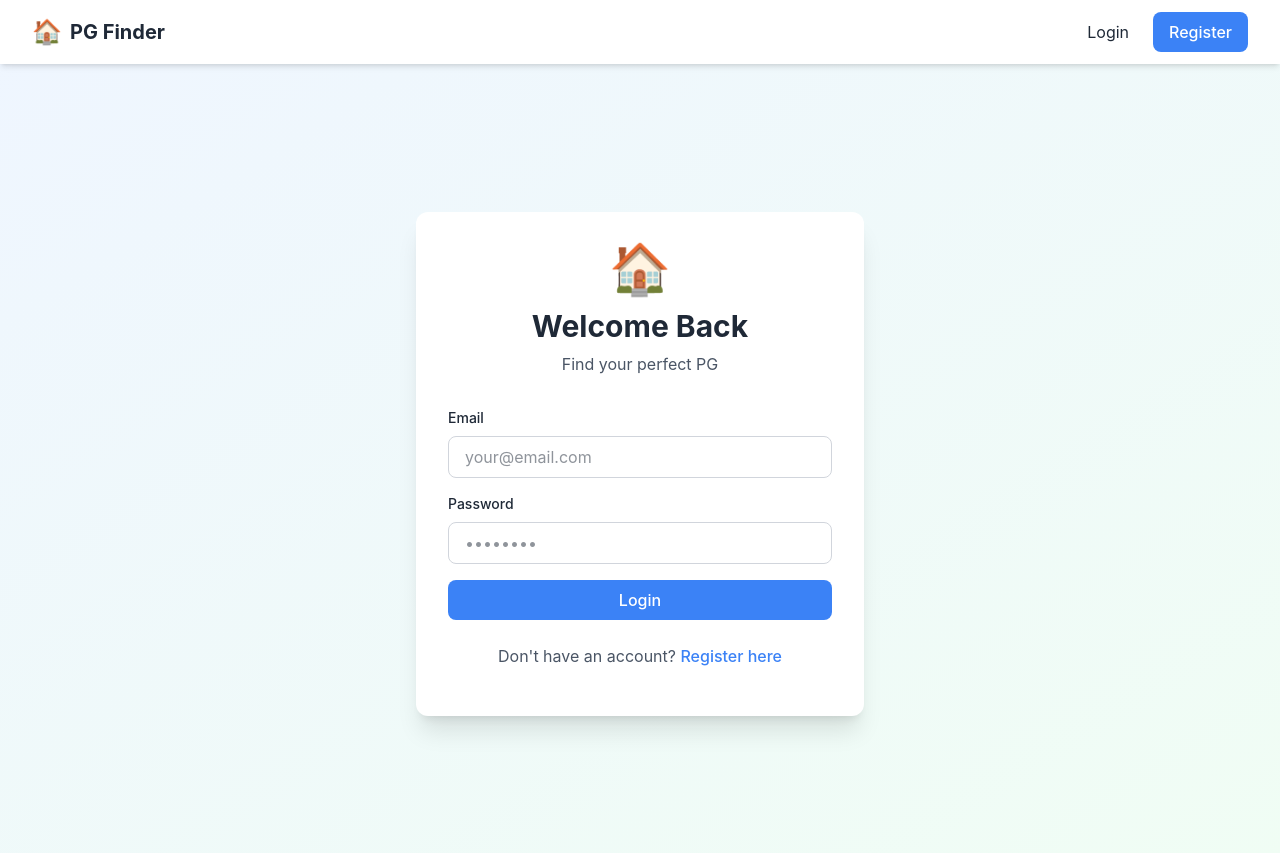
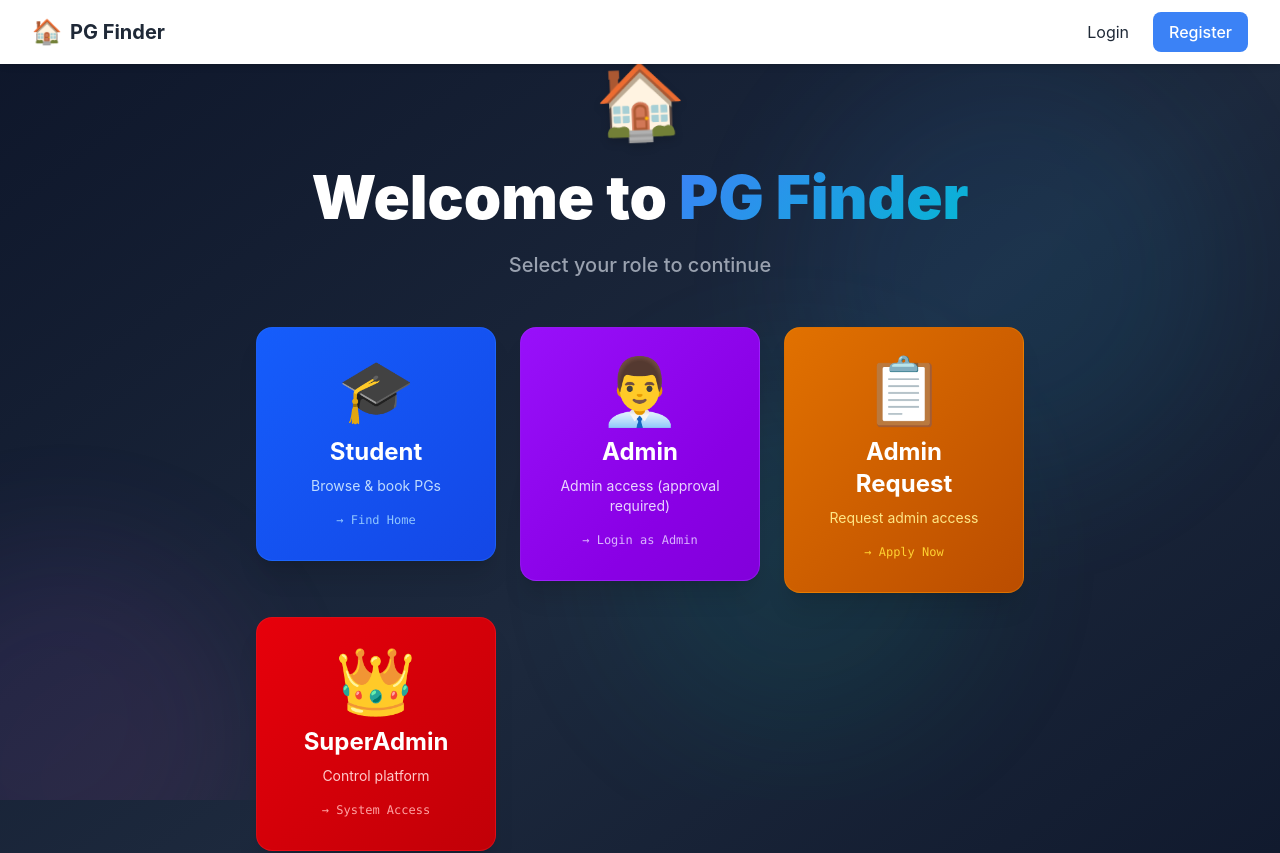
Before and after one commit to Soumay0/pg-finder, a React (Vite) app: page /login in a window 1280 px wide. Shown: the top 853 px of the page. Built offline with nearby package versions, Linux system fonts and the light colour scheme; no server answers.

Commit message:
Commit 5: Update LoginPage - Change owner label to admin with approval requirement

```diff
--- a/src/pages/LoginPage.tsx
+++ b/src/pages/LoginPage.tsx
@@ -1,117 +1,233 @@
-import React, { useState } from 'react';
+import React from 'react';
 import { useNavigate, Link } from 'react-router-dom';
 import { motion } from 'framer-motion';
 import { Button } from '../components/Button';
-import { useAuth } from '../hooks/useAuth';
 
 export const LoginPage: React.FC = () => {
-  const [email, setEmail] = useState('');
-  const [password, setPassword] = useState('');
-  const [error, setError] = useState('');
-  const [loading, setLoading] = useState(false);
-  const { login } = useAuth();
   const navigate = useNavigate();
 
   const containerVariants = {
-    hidden: { opacity: 0, y: 20 },
+    hidden: { opacity: 0, y: 40 },
     visible: {
       opacity: 1,
+      y: 0,
+      transition: { duration: 0.7, ease: [0.34, 1.56, 0.64, 1] },
+    },
+  };
+
+  const itemVariants = {
+    hidden: { opacity: 0, scale: 0.8, y: 20 },
+    visible: {
+      opacity: 1,
+      scale: 1,
       y: 0,
       transition: { duration: 0.5 },
     },
   };
 
-  const handleSubmit = async (e: React.FormEvent) => {
-    e.preventDefault();
-    setError('');
-    setLoading(true);
-
-    try {
-      await login(email, password);
-      navigate('/dashboard/student');
-    } catch (err) {
-      setError('Invalid email or password');
-    } finally {
-      setLoading(false);
-    }
+  const containerChildVariants = {
+    hidden: { opacity: 0 },
+    visible: {
+      opacity: 1,
+      transition: {
+        staggerChildren: 0.15,
+        delayChildren: 0.3,
+      },
+    },
   };
 
   return (
-    <div className="min-h-screen bg-gradient-to-br from-blue-50 to-green-50 flex items-center justify-center px-4">
+    <div className="min-h-screen bg-gradient-to-br from-slate-900 via-slate-800 to-slate-900 flex items-center justify-center px-4 relative overflow-hidden">
+      {/* Animated Background Elements */}
+      <div className="fixed inset-0 pointer-events-none overflow-hidden">
+        <motion.div
+          animate={{ scale: [1, 1.2, 1], opacity: [0.05, 0.15, 0.05] }}
+          transition={{ duration: 8, repeat: Infinity }}
+          className="absolute top-20 right-20 w-96 h-96 rounded-full blur-3xl"
+          style={{ background: 'linear-gradient(135deg, #3b82f6 0%, #06b6d4 100%)' }}
+        />
+        <motion.div
+          animate={{ scale: [1.1, 1, 1.1], opacity: [0.05, 0.1, 0.05] }}
+          transition={{ duration: 10, repeat: Infinity, delay: 1 }}
+          className="absolute -bottom-32 -left-32 w-96 h-96 rounded-full blur-3xl"
+          style={{ background: 'linear-gradient(135deg, #8b5cf6 0%, #ec4899 100%)' }}
+        />
+        <motion.div
+          animate={{ scale: [1, 1.15, 1], opacity: [0.05, 0.1, 0.05] }}
+          transition={{ duration: 9, repeat: Infinity, delay: 2 }}
+          className="absolute top-1/2 left-1/2 w-80 h-80 rounded-full blur-3xl"
+          style={{ background: 'linear-gradient(135deg, #06b6d4 0%, #10b981 100%)' }}
+        />
+      </div>
+
       <motion.div
         variants={containerVariants}
         initial="hidden"
         animate="visible"
-        className="bg-white rounded-xl shadow-xl p-8 w-full max-w-md"
+        className="w-full max-w-3xl relative z-10"
       >
         {/* Header */}
-        <div className="text-center mb-8">
+        <motion.div
+          variants={itemVariants}
+          className="text-center mb-12"
+        >
           <motion.div
-            animate={{ scale: [1, 1.1, 1] }}
-            transition={{ duration: 2, repeat: Infinity }}
-            className="text-5xl mb-4"
+            animate={{
+              scale: [1, 1.1, 1],
+              rotate: [0, 10, -10, 0]
+            }}
+            transition={{ duration: 3, repeat: Infinity }}
+            className="text-7xl mb-6 drop-shadow-lg"
           >
             🏠
           </motion.div>
-          <h1 className="text-3xl font-bold text-dark mb-2">Welcome Back</h1>
-          <p className="text-gray-600">Find your perfect PG</p>
-        </div>
 
-        {/* Form */}
-        <form onSubmit={handleSubmit} className="space-y-4">
-          {error && (
-            <motion.div
-              initial={{ opacity: 0, y: -10 }}
-              animate={{ opacity: 1, y: 0 }}
-              className="bg-red-50 border border-red-200 text-red-700 px-4 py-3 rounded-lg"
+          <h1 className="text-5xl md:text-6xl font-black text-white mb-4 leading-tight">
+            Welcome to <span className="text-transparent bg-clip-text" style={{ backgroundImage: 'linear-gradient(135deg, #3b82f6 0%, #06b6d4 100%)' }}>PG Finder</span>
+          </h1>
+          <p className="text-xl text-gray-400 font-medium">Select your role to continue</p>
+        </motion.div>
+
+        {/* Login Options Grid */}
+        <motion.div
+          variants={containerChildVariants}
+          initial="hidden"
+          animate="visible"
+          className="grid grid-cols-1 md:grid-cols-3 gap-6 mb-8"
+        >
+          {/* Student Login */}
+          <motion.div
+            variants={itemVariants}
+            whileHover={{ scale: 1.05, y: -10 }}
+            className="group"
+          >
+            <button
+              onClick={() => navigate('/login/student')}
+              className="w-full bg-gradient-to-br from-blue-600 to-blue-700 hover:from-blue-700 hover:to-blue-800 rounded-2xl p-8 text-white shadow-xl hover:shadow-2xl transition-all duration-300 border border-blue-500/30"
             >
-              {error}
-            </motion.div>
-          )}
+              <motion.div
+                animate={{ scale: [1, 1.1, 1] }}
+                transition={{ duration: 2, repeat: Infinity }}
+                className="text-6xl mb-4"
+              >
+                🎓
+              </motion.div>
+              <h2 className="text-2xl font-bold mb-2">Student</h2>
+              <p className="text-blue-200 text-sm">Browse & book PGs</p>
+              <div className="mt-4 flex items-center justify-center">
+                <span className="text-xs text-blue-300 font-mono">→ Find Home</span>
+              </div>
+            </button>
+          </motion.div>
 
-          <div>
-            <label className="label">Email</label>
-            <input
-              type="email"
-              value={email}
-              onChange={(e) => setEmail(e.target.value)}
-              className="input-field"
-              placeholder="your@email.com"
-              required
-            />
-          </div>
+          {/* Owner Login */}
+          <motion.div
+            variants={itemVariants}
+            whileHover={{ scale: 1.05, y: -10 }}
+            className="group"
+          >
+            <button
+              onClick={() => navigate('/login/owner')}
+              className="w-full bg-gradient-to-br from-purple-600 to-purple-700 hover:from-purple-700 hover:to-purple-800 rounded-2xl p-8 text-white shadow-xl hover:shadow-2xl transition-all duration-300 border border-purple-500/30"
+            >
+              <motion.div
+                animate={{ scale: [1, 1.1, 1] }}
+                transition={{ duration: 2.2, repeat: Infinity }}
+                className="text-6xl mb-4"
+              >
+                👨‍💼
+              </motion.div>
+              <h2 className="text-2xl font-bold mb-2">Admin</h2>
+              <p className="text-purple-200 text-sm">Admin access (approval required)</p>
+              <div className="mt-4 flex items-center justify-center">
+                <span className="text-xs text-purple-300 font-mono">→ Login as Admin</span>
+              </div>
+            </button>
+          </motion.div>
 
-          <div>
-            <label className="label">Password</label>
-            <input
-              type="password"
-              value={password}
-              onChange={(e) => setPassword(e.target.value)}
-              className="input-field"
-              placeholder="••••••••"
-              required
-            />
-          </div>
+          {/* Admin Request */}
+          <motion.div
+            variants={itemVariants}
+            whileHover={{ scale: 1.05, y: -10 }}
+            className="group"
+          >
+            <button
+              onClick={() => navigate('/admin/request')}
+              className="w-full bg-gradient-to-br from-amber-600 to-amber-700 hover:from-amber-700 hover:to-amber-800 rounded-2xl p-8 text-white shadow-xl hover:shadow-2xl transition-all duration-300 border border-amber-500/30"
+            >
+              <motion.div
+                animate={{ scale: [1, 1.1, 1] }}
+                transition={{ duration: 2.3, repeat: Infinity }}
+                className="text-6xl mb-4"
+              >
+                📋
+              </motion.div>
+              <h2 className="text-2xl font-bold mb-2">Admin Request</h2>
+              <p className="text-amber-200 text-sm">Request admin access</p>
+              <div className="mt-4 flex items-center justify-center">
+                <span className="text-xs text-amber-300 font-mono">→ Apply Now</span>
+              </div>
+            </button>
+          </motion.div>
+          <motion.div
+            variants={itemVariants}
+            whileHover={{ scale: 1.05, y: -10 }}
+            className="group"
+          >
+            <button
+              onClick={() => navigate('/login/superadmin')}
+              className="w-full bg-gradient-to-br from-red-600 to-red-700 hover:from-red-700 hover:to-red-800 rounded-2xl p-8 text-white shadow-xl hover:shadow-2xl transition-all duration-300 border border-red-500/30"
+            >
+              <motion.div
+                animate={{ scale: [1, 1.1, 1] }}
+                transition={{ duration: 2.4, repeat: Infinity }}
+                className="text-6xl mb-4"
+              >
+                👑
+              </motion.div>
+              <h2 className="text-2xl font-bold mb-2">SuperAdmin</h2>
+              <p className="text-red-200 text-sm">Control platform</p>
+              <div className="mt-4 flex items-center justify-center">
+                <span className="text-xs text-red-300 font-mono">→ System Access</span>
+              </div>
+            </button>
+          </motion.div>
+        </motion.div>
 
-          <Button
-            type="submit"
-            variant="primary"
-            fullWidth
-            disabled={loading}
-          >
-            {loading ? 'Logging in...' : 'Login'}
-          </Button>
-        </form>
+        {/* Divider */}
+        <motion.div
+          variants={itemVariants}
+          className="flex items-center gap-4 my-8"
+        >
+          <div className="flex-1 h-px bg-gradient-to-r from-transparent via-gray-700 to-transparent" />
+          <span className="text-gray-400 text-sm font-medium">or</span>
+          <div className="flex-1 h-px bg-gradient-to-r from-transparent via-gray-700 to-transparent" />
+        </motion.div>
 
         {/* Footer */}
-        <div className="mt-6 text-center">
-          <p className="text-gray-600 mb-4">
+        <motion.div
+          variants={itemVariants}
+          className="text-center space-y-4"
+        >
+          <p className="text-gray-400 font-medium">
             Don't have an account?{' '}
-            <Link to="/register" className="text-primary font-medium hover:underline">
-              Register here
+            <Link to="/register">
+              <motion.span
+                whileHover={{ scale: 1.1 }}
+                className="text-white font-bold hover:text-blue-400 transition-colors"
+              >
+                Create one now →
+              </motion.span>
             </Link>
           </p>
-        </div>
+          <Button
+            variant="outline"
+            onClick={() => navigate('/')}
+            className="text-gray-300 border-gray-500 hover:border-gray-400 hover:text-white"
+          >
+            ← Back to Home
+          </Button>
+        </motion.div>
       </motion.div>
     </div>
   );
```
